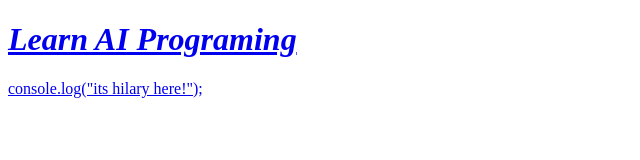
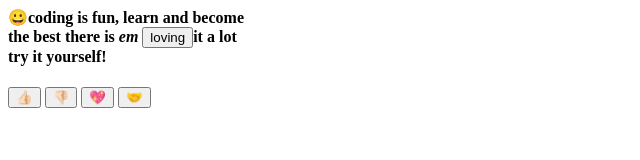
Before and after one commit to Hilakye/t, a plain HTML site: page index.html in a window 1280 px wide. Shown: the whole page, without its empty margins (0-640 px from the left). Drawn offline with Linux system fonts and the light colour scheme.

Commit message:
auto publish 1711299246785

```diff
--- a/css/style.css
+++ /dev/null
@@ -1,6 +0,0 @@
-/* Add all your styles here */
-
-.href{
-border: solid;
-
-}
--- a/index.html
+++ b/index.html
@@ -1,11 +1,24 @@
-<!doctype html>
+
+
+<! doctype html>
 <html>
    <head>
-     <a href="https://hilakye.github.io/t/"
- </head>
-<body>
-   <h1><em>Learn AI Programing</em></h1>
-</body>
-<html>
+   <body>
+     <link rel="stylesheet"
+   href="style.css">
+    </head>
+    </body>
+    <h4>
+      <p>😀coding is fun, learn and become<br>
+      the best there is<em> em<strong> <button>loving
+      </button><strong></em>it a lot<br>
+      try it yourself!
+      </p>
+    </h4>
+    </body>
+    </head>
 
- console.log("its hilary here!");
+<button>👍🏻</button>
+<button>👎🏻</button>
+<button>💖</button>
+<button>🤝</button>
--- a/js/main.js
+++ /dev/null
@@ -1 +0,0 @@
-// Add all your JS here
```
Also changed, not shown: .playground/info.json (deleted).
